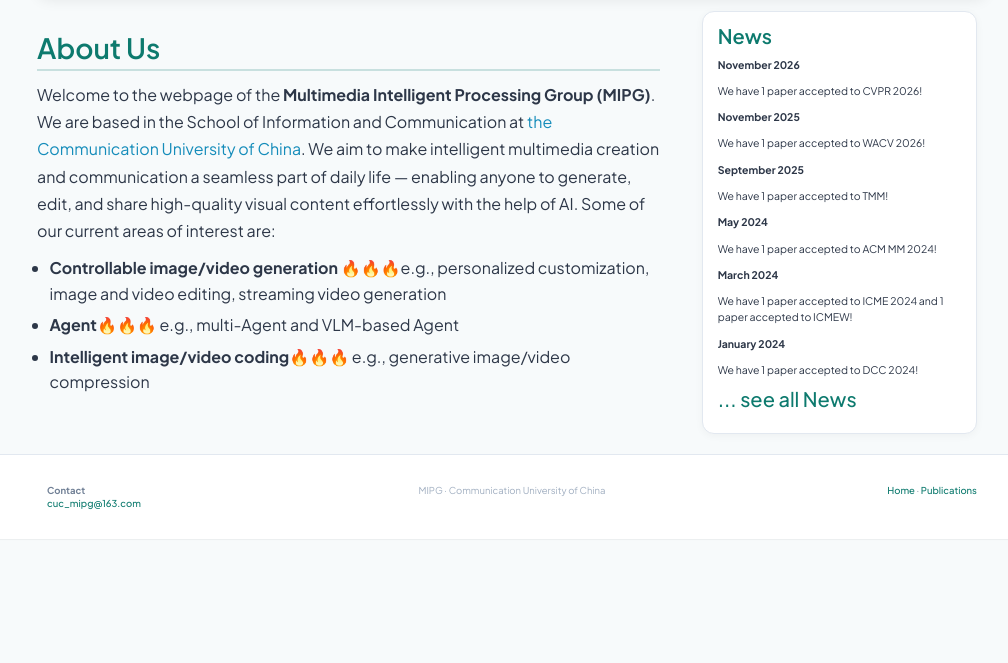
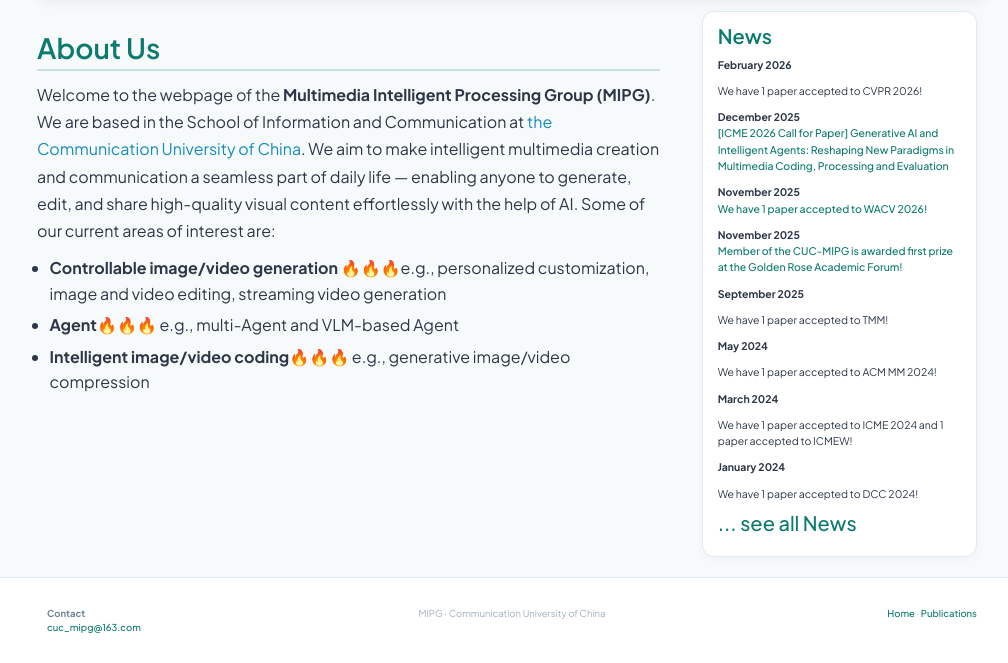
Before and after one commit to Orannue/web_test.github.io, a Jekyll site: the page built from _pages/home.md, in a window 1280 px wide and 1130 px high, cut to the strip 467-1130 px from the top of the window. Shown: the whole strip, without its empty margins (128-1136 px from the left). Built offline with Jekyll 4.4.1, drawn with Linux system fonts in a browser that asks for light colours; nearby versions of some CDN libraries.

Commit message:
add news

```diff
--- a/_data/news.yml
+++ b/_data/news.yml
@@ -1,8 +1,23 @@
-- date: November 2026
+# 每条可加 link（选填），有 link 时标题显示为可点链接（如公众号推文）
+# 公众号推文示例：复制推送的标题和链接即可
+# - date: 2025-01-15
+#   headline: "我校 MIPG 实验室最新成果"
+#   link: "https://mp.weixin.qq.com/s/xxxxx"
+
+- date: February 2026
   headline: "We have 1 paper accepted to CVPR 2026!"
+
+- date: December 2025
+  headline: "[ICME 2026 Call for Paper] Generative AI and Intelligent Agents: Reshaping New Paradigms in Multimedia Coding, Processing and Evaluation"
+  link: "https://mp.weixin.qq.com/s/oqcjyq1TH3H3JocGJChRcw"
 
 - date: November 2025
   headline: "We have 1 paper accepted to WACV 2026!"
+  link: "https://mp.weixin.qq.com/s/hcIq79Wxgvtpio2r9eh6sg"
+
+- date: November 2025
+  headline: "Member of the CUC-MIPG is awarded first prize at the Golden Rose Academic Forum!"
+  link: "https://mp.weixin.qq.com/s/WzPagChnciD3kpAExVkoiQ"
 
 - date: September 2025
   headline: "We have 1 paper accepted to TMM!"
--- a/_includes/news.html
+++ b/_includes/news.html
@@ -1,11 +1,16 @@
-
 <div class="well">
 <h4>News</h4>
 
 {% for article in site.data.news limit:9 %}
-<p><b>{{ article.date }}</b><br>{{ article.headline | markdownify}}</p>
+<p>
+  <b>{{ article.date }}</b><br>
+  {% if article.link %}
+  <a href="{{ article.link }}" target="_blank" rel="noopener noreferrer">{{ article.headline | markdownify | strip_html }}</a>
+  {% else %}
+  {{ article.headline | markdownify }}
+  {% endif %}
+</p>
 {% endfor %}
 
 <h4><a href="{{ site.url }}{{ site.baseurl }}/allnews.html">... see all News</a></h4>
-
-    </div>
+</div>
```
Also changed, not shown: _pages/allnews.md (+1 -1 lines).
